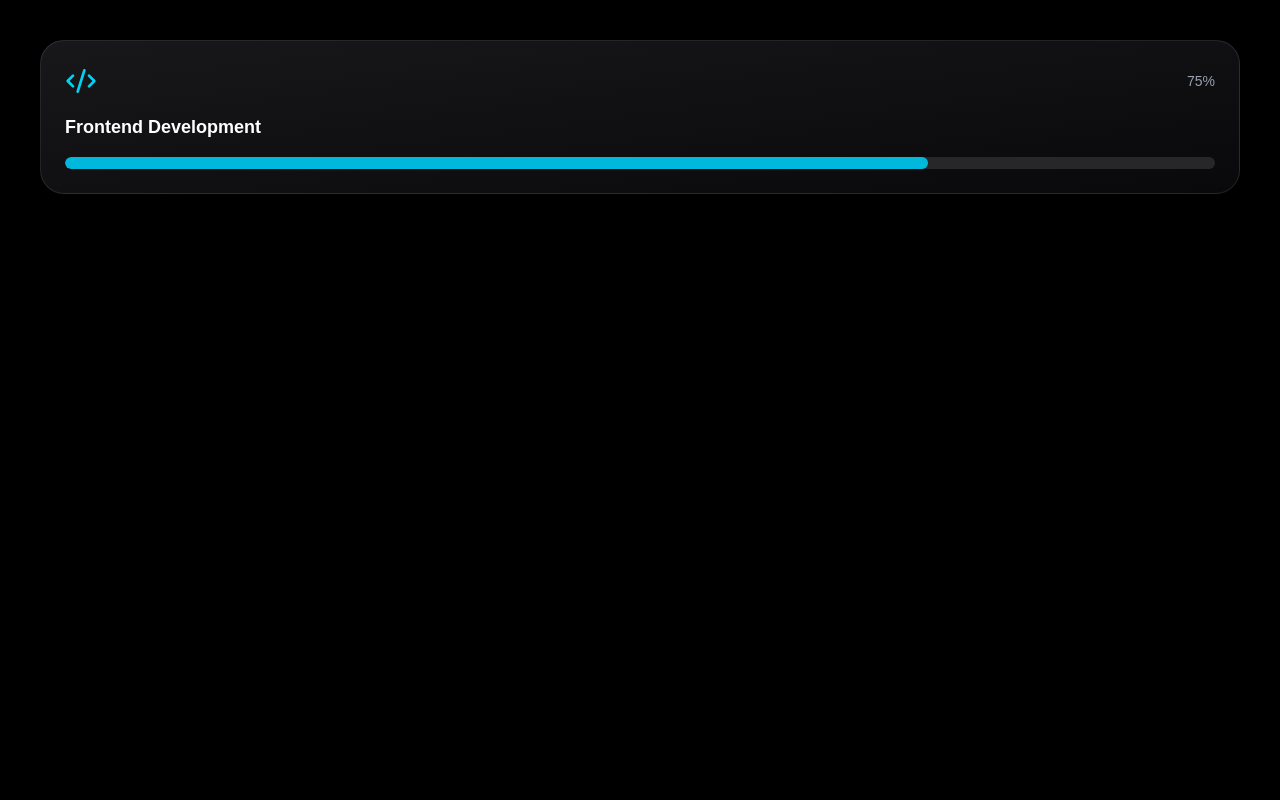
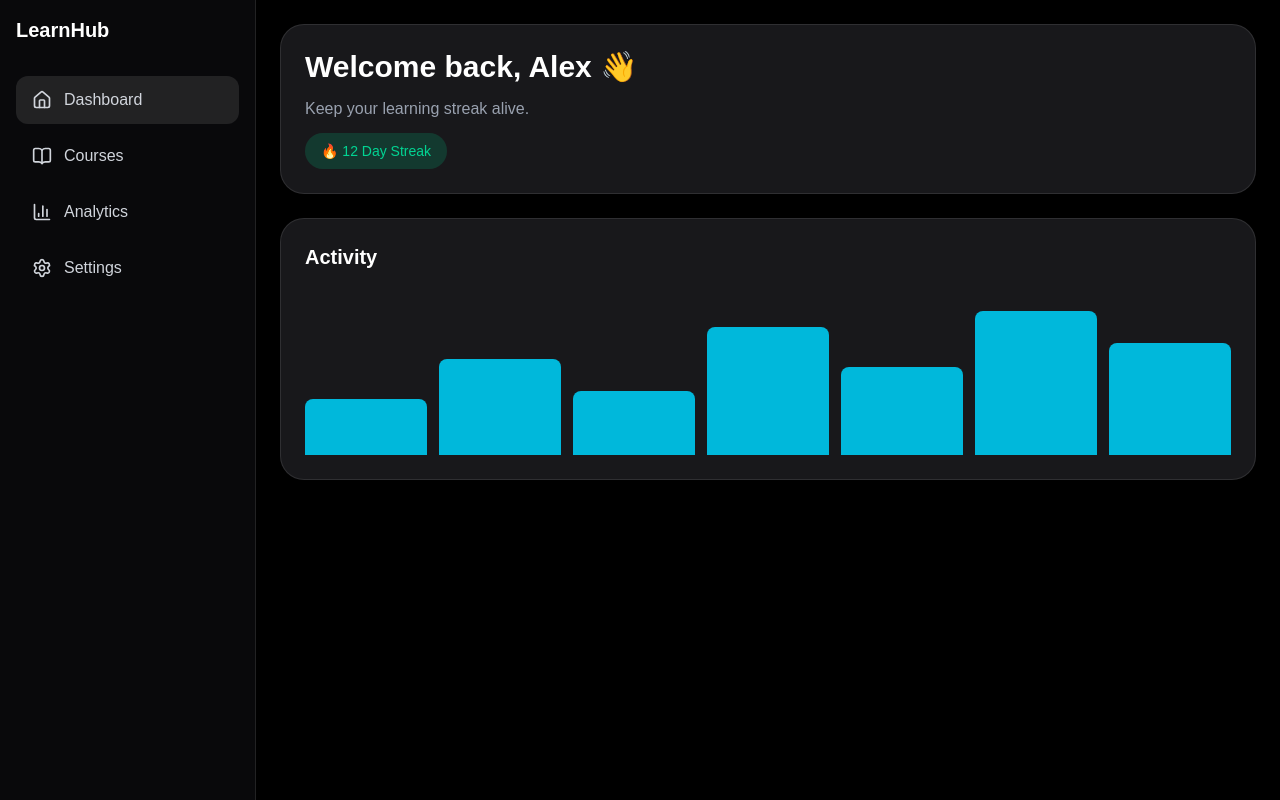
Before and after one commit to pinkpixel-jpg/student-dashboard, a Next.js app: page / in a window 1280 px wide. Built offline with nearby package versions, Linux system fonts and the light colour scheme.

Commit message:
add activity chart title

```diff
--- a/app/page.tsx
+++ b/app/page.tsx
@@ -1,17 +1,16 @@
-import CourseCard from "../components/CourseCard";
+import Sidebar from "../components/Sidebar";
+import HeroTile from "../components/HeroTile";
+import ActivityTile from "../components/ActivityTile";
 
 export default function Home() {
   return (
-    <main className="min-h-screen bg-black p-10">
-      <CourseCard
-        course={{
-          id: "1",
-          title: "Frontend Development",
-          progress: 75,
-          icon_name: "Code2",
-          created_at: "",
-        }}
-      />
+    <main className="flex min-h-screen bg-black">
+      <Sidebar />
+
+      <section className="flex-1 p-6 space-y-6">
+        <HeroTile />
+        <ActivityTile />
+      </section>
     </main>
   );
 }
--- a/components/ActivityTile.tsx
+++ b/components/ActivityTile.tsx
@@ -0,0 +1,34 @@
+"use client";
+
+import { motion } from "framer-motion";
+
+const activity = [35, 60, 40, 80, 55, 90, 70];
+
+export default function ActivityTile() {
+  return (
+    <motion.article
+      initial={{ opacity: 0, y: 20 }}
+      animate={{ opacity: 1, y: 0 }}
+      className="rounded-3xl border border-white/10 bg-zinc-900 p-6"
+    >
+      <h2 className="mb-6 text-xl font-semibold text-white">
+        Activity
+      </h2>
+
+      <div className="flex h-40 items-end gap-3">
+        {activity.map((value, index) => (
+          <motion.div
+            key={index}
+            initial={{ height: 0 }}
+            animate={{ height: `${value}%` }}
+            transition={{
+              delay: index * 0.1,
+              duration: 0.5,
+            }}
+            className="flex-1 rounded-t-lg bg-cyan-500"
+          />
+        ))}
+      </div>
+    </motion.article>
+  );
+}
```
